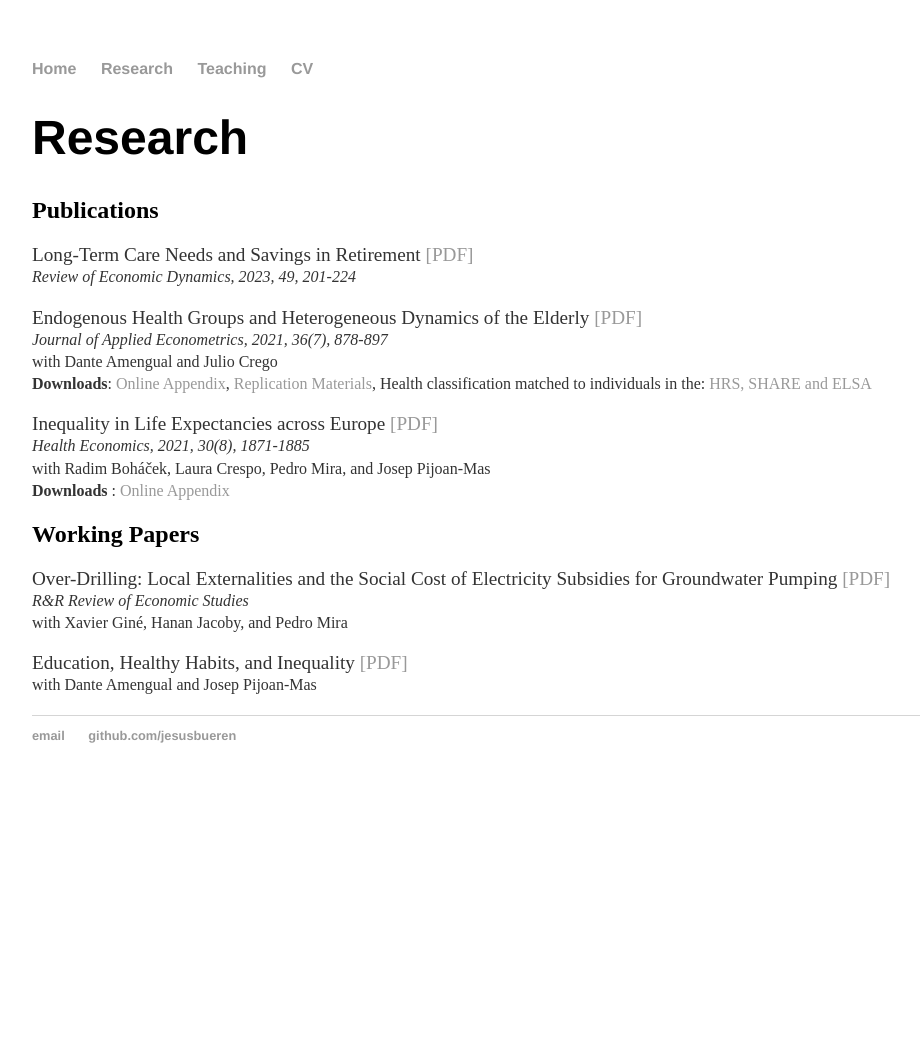
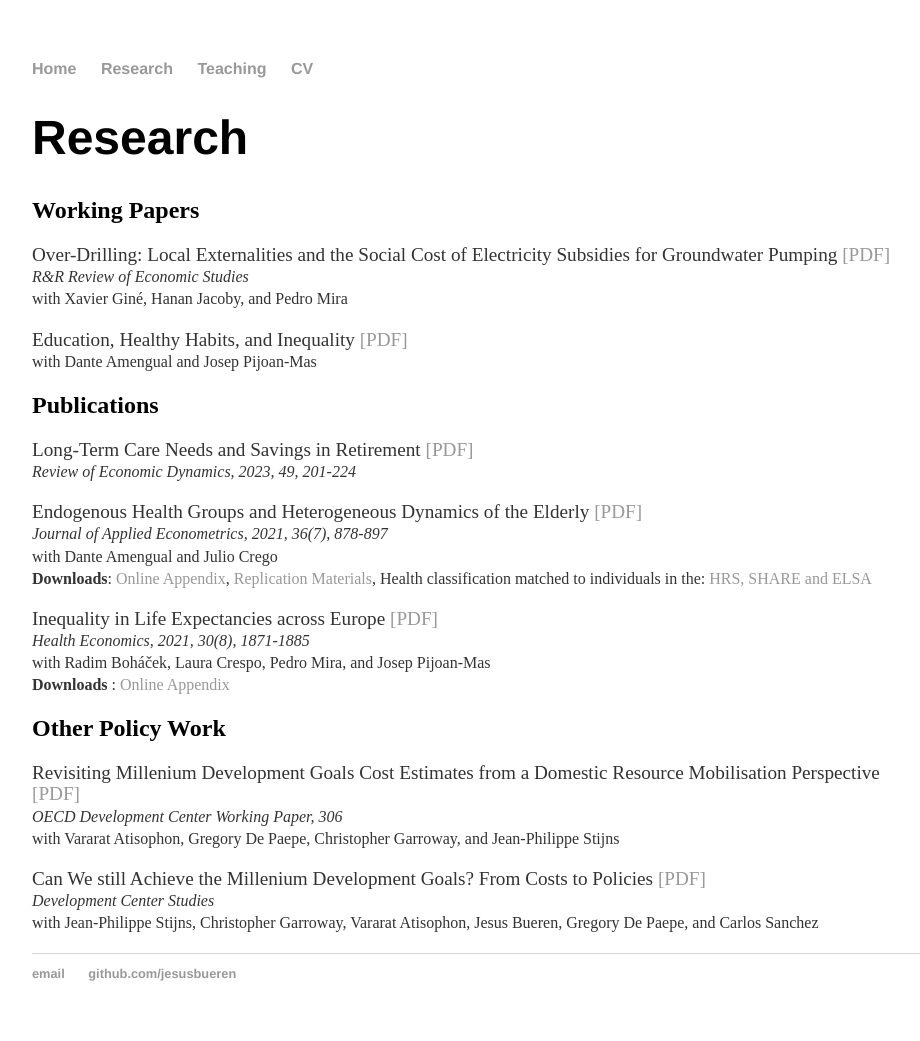
Before and after one commit to jesusbueren/jesusbueren.github.io, a Jekyll site: the page built from research/index.html, in a window 1280 px wide. Shown: the whole page, without its empty margins (160-1080 px from the left). Built offline with Jekyll 4.4.1, drawn with Linux system fonts in a browser that asks for light colours; before the commit the page ends 900 px from its top, so only the background shows below that.

Commit message:
Update index.html

```diff
--- a/research/index.html
+++ b/research/index.html
@@ -3,7 +3,18 @@
 title: Research
 ---
 	<h1>{{ page.title }}</h1>
+
+	<h2>Working Papers</h2>
+
+	<p> <bold> Over-Drilling: Local Externalities and the Social Cost of Electricity Subsidies for Groundwater Pumping </bold> <a href="overdrilling.pdf">[PDF]</a>  <br>
+	<small> <i> R&ampR Review of Economic Studies </i> </small> <br>
+	 <small> with Xavier Gin&eacute, Hanan Jacoby, and Pedro Mira  </small> <br></p>
+
+	<p> <bold> Education, Healthy Habits, and Inequality </bold> <a href="HealthyHabits_Draft.pdf">[PDF] </a>  <br>
+	 <small> with Dante Amengual and Josep Pijoan-Mas  </small> <br></p>
+
 	<h2>Publications</h2>
+
 	<p> <bold> Long-Term Care Needs and Savings in Retirement </bold>  <a href="LTC_Savings_BUEREN.pdf">[PDF]</a><br>
 	<small><i>Review of Economic Dynamics, 2023, 49, 201-224 </i>  </small></p>
 
@@ -17,11 +28,12 @@
 	  <small> with Radim Boh&aacute&#269ek, Laura Crespo, Pedro Mira, and Josep Pijoan-Mas <br>
 	<b> Downloads </b>: <a href="Longevity-HE-WP-OnlineAppendix.pdf"> Online Appendix</a> </small> </p>
 
-	<h2>Working Papers</h2>
+	<h2>Other Policy Work</h2>
 
-	<p> <bold> Over-Drilling: Local Externalities and the Social Cost of Electricity Subsidies for Groundwater Pumping </bold> <a href="overdrilling.pdf">[PDF]</a>  <br>
-	<small> <i> R&ampR Review of Economic Studies </i> </small> <br>
-	 <small> with Xavier Gin&eacute, Hanan Jacoby, and Pedro Mira  </small> <br></p>
+	<p> <bold> Revisiting Millenium Development Goals Cost Estimates from a Domestic Resource Mobilisation Perspective </bold> <a href="revisiting_mdgs.pdf">[PDF]</a>  <br>
+	<small> <i> OECD Development Center Working Paper, 306 </i> </small> <br>
+	 <small> with Vararat Atisophon, Gregory De Paepe, Christopher Garroway, and Jean-Philippe Stijns  </small> <br></p>
 
-	<p> <bold> Education, Healthy Habits, and Inequality </bold> <a href="HealthyHabits_Draft.pdf">[PDF] </a>  <br>
-	 <small> with Dante Amengual and Josep Pijoan-Mas  </small> <br></p>
+	<p> <bold> Can We still Achieve the Millenium Development Goals? From Costs to Policies  </bold> <a href="Development_Centre_Studies_Can_we_still.pdf">[PDF] </a>  <br>
+	<small> <i> Development Center Studies </i> </small> <br>
+	<small> with Jean-Philippe Stijns, Christopher Garroway, Vararat Atisophon, Jesus Bueren, Gregory De Paepe, and Carlos Sanchez </small> <br></p>
```
